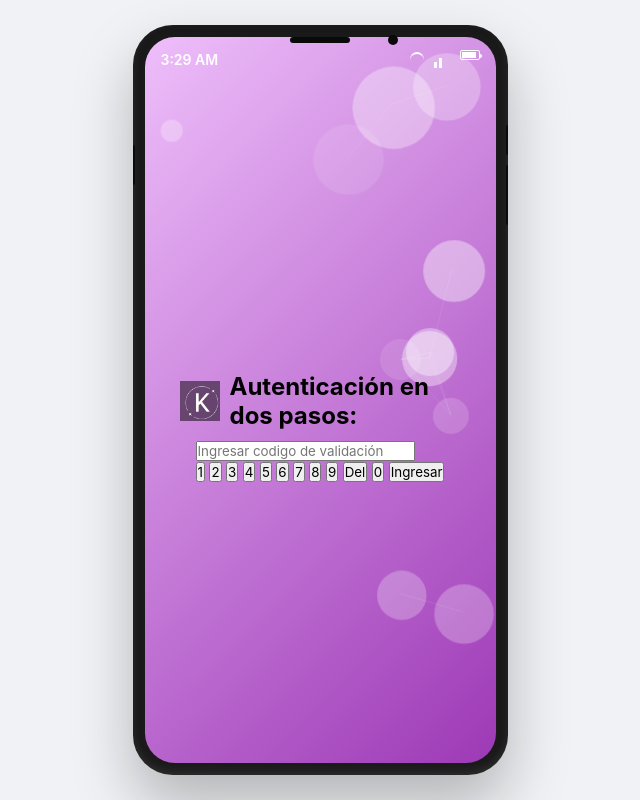
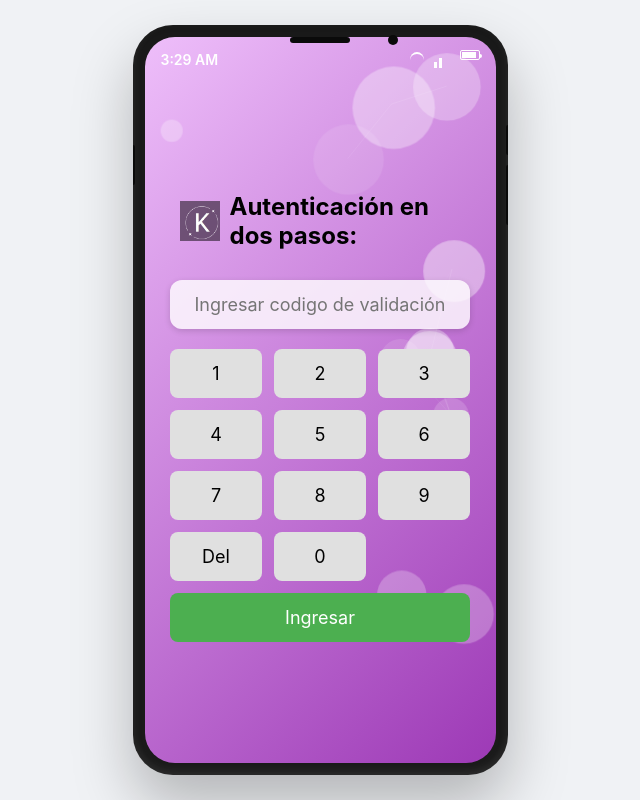
Before and after one commit to iCastro117/APP_KONECTA, a plain HTML site: page Html/two-factor-auth.html in a window 1280 px wide. Shown: the whole page, without its empty margins (320-960 px from the left). Drawn offline with Linux system fonts and the light colour scheme.

Commit message:
correccion index.css para los estilos del factor de dos pasos y complementar la pestaña del factor de dos pasos

```diff
--- a/Css/index.css
+++ b/Css/index.css
@@ -405,7 +405,7 @@ p {
     color: #333;
 }
 
-/* Switch visual sin funcionalidad */
+/* Switch silenciar */
 .switch {
     position: relative;
     display: inline-block;
@@ -476,3 +476,56 @@ input:checked + .slider:before {
     background-color: #9e9e9e;
     color: white;
 }
+
+/* Estilos two-factor-auth */
+.ingresar-codigo {
+    width: 100%;
+    max-width: 300px;
+    margin: 0 auto;
+    padding: 20px 0;
+    text-align: center;
+}
+
+.ingresar-codigo input {
+    width: 100%;
+    padding: 14px 16px;
+    font-size: 18px;
+    border-radius: 12px;
+    border: none;
+    background-color: #ffffffcc;
+    box-shadow: 0 2px 6px rgba(0, 0, 0, 0.15);
+    text-align: center;
+    margin-bottom: 20px;
+    outline: none;
+    transition: all 0.3s ease;
+}
+
+.keypad {
+    display: grid;
+    grid-template-columns: repeat(3, 1fr);
+    gap: 12px;
+}
+
+.key {
+    padding: 14px;
+    font-size: 18px;
+    border-radius: 8px;
+    border: none;
+    background-color: #e0e0e0;
+    cursor: pointer;
+    transition: background-color 0.2s ease;
+}
+
+.key:hover {
+    background-color: #d5d5d5;
+}
+
+.accept {
+    grid-column: span 3;
+    background-color: #4caf50;
+    color: white;
+}
+
+.accept:hover {
+    background-color: #45a049;
+}
```
Also changed, not shown: Html/two-factor-auth.html (+1 -1 lines).
